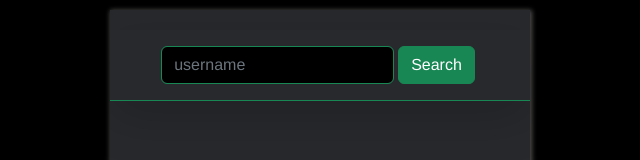
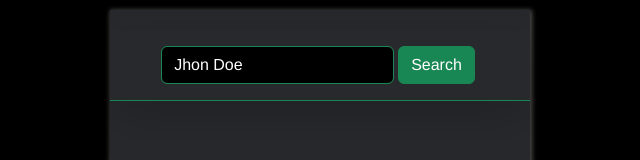
Before and after one commit to wandergithub/torre-takehome-test, a React (Create React App) app: page / in a window 1280 px wide. Shown: the top 160 px of the page, without its empty margins (320-960 px from the left). Built offline with nearby package versions, Linux system fonts and the light colour scheme.

Commit message:
Set default input value

```diff
--- a/src/App.js
+++ b/src/App.js
@@ -7,7 +7,7 @@ import SkillDetails from './components/SkillDetails';
 
 function App() {
   // Current username serch
-  const [userName, setUserName] = useState('');
+  const [userName, setUserName] = useState('Jhon Doe');
   // Data fetched of the username
   const [data, setData] = useState();
   // Current Skill object for Details pop-up window
@@ -20,7 +20,7 @@ function App() {
 
   return (
     <div className="App">
-      <Header setUserName={setUserName} fetchUserData={fetchUserData} />
+      <Header userName={userName} setUserName={setUserName} fetchUserData={fetchUserData} />
       {data && (
         <div className="px-3">
           <img src={data.picture} alt="Profile" />
--- a/src/components/Header.js
+++ b/src/components/Header.js
@@ -1,11 +1,11 @@
 import { PropTypes } from 'prop-types';
 
 const Header = (props) => {
-  const { fetchUserData, setUserName } = props;
+  const { fetchUserData, setUserName, userName } = props;
   return (
-    <div className="d-flex justify-content-center pt-3 mb-5 pb-3 border-bottom border-success shadow-lg">
+    <div className="d-flex align-items-center justify-content-center pt-3 mb-5 pb-3 border-bottom border-success shadow-lg">
       <div className="d-flex justify-content-center">
-        <input type="text" id="user-name" name="user-name" placeholder="username" className="form-control border-success" onChange={(e) => setUserName(e.target.value)} />
+        <input type="text" id="user-name" name="user-name" value={userName} placeholder="username" className="form-control border-success" onChange={(e) => setUserName(e.target.value)} />
         <button type="button" onClick={fetchUserData} className="mx-1 btn btn-success">Search</button>
       </div>
     </div>
@@ -15,6 +15,7 @@ const Header = (props) => {
 Header.propTypes = {
   fetchUserData: PropTypes.func.isRequired,
   setUserName: PropTypes.func.isRequired,
+  userName: PropTypes.string.isRequired,
 };
 
 export default Header;
```
